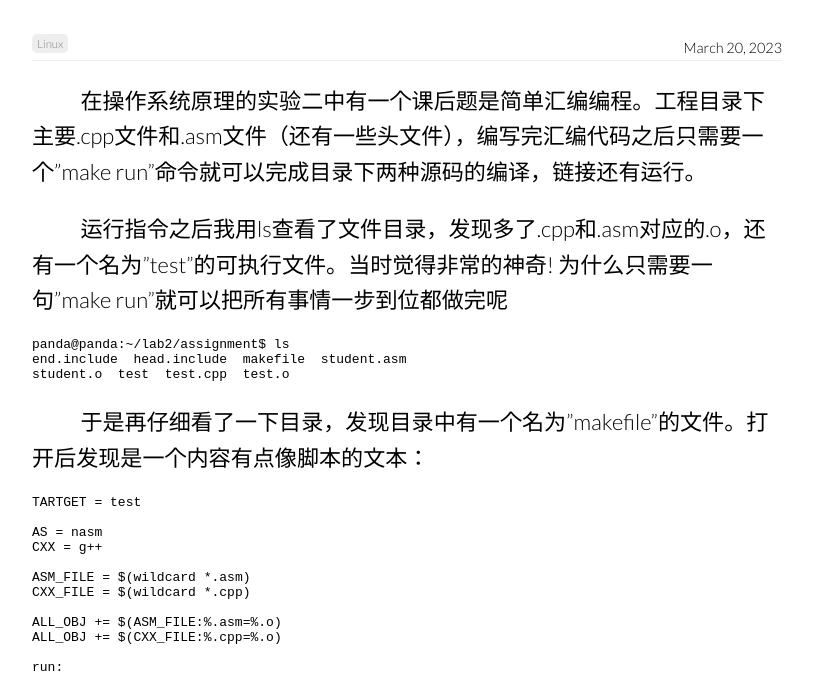
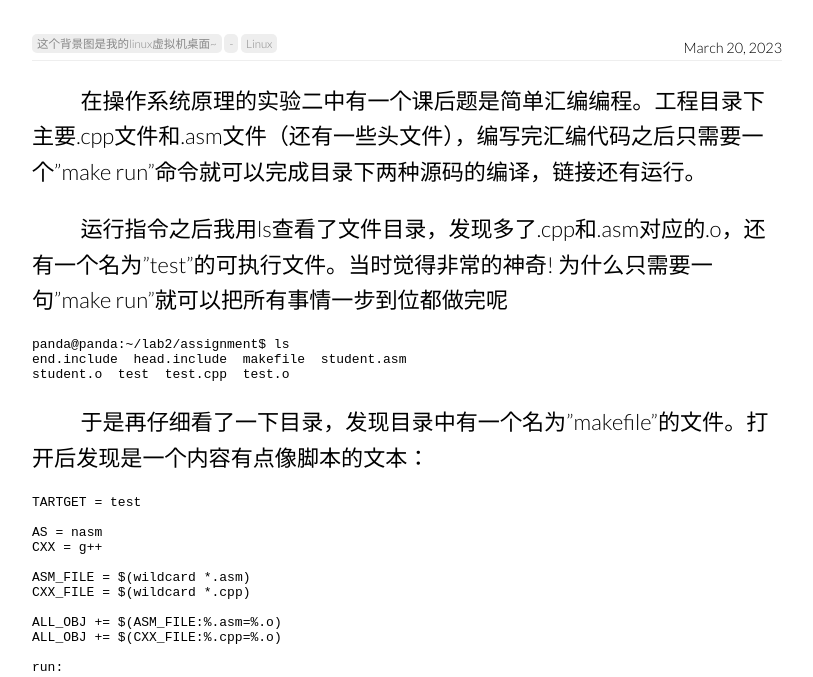
Before and after one commit to pandacase/pandacase.github.io, a Jekyll site: the page built from _posts/2023-03-20-makefile.md, in a window 1280 px wide and 900 px high, scrolled down 681 px, cut to the strip 223-900 px from the top of the window. Shown: the whole strip, without its empty margins (233-1046 px from the left). Built offline with Jekyll 4.4.1, drawn with Linux system fonts in a browser that asks for light colours; nearby versions of some CDN libraries; comment, search, counter and statistics services are not loaded; a style sheet for code colours, icons or effects is not loaded.

Commit message:
Update 2023-03-20-makefile.md

```diff
--- a/_posts/2023-03-20-makefile.md
+++ b/_posts/2023-03-20-makefile.md
@@ -2,7 +2,7 @@
 title: 探索linux下的makefile
 date: 2023-03-20
 description:
-categories:
+categories: 这个背景图是我的linux虚拟机桌面~
   - linux
 image: https://s1.ax1x.com/2023/03/20/pptbSkd.jpg
 ---
```
